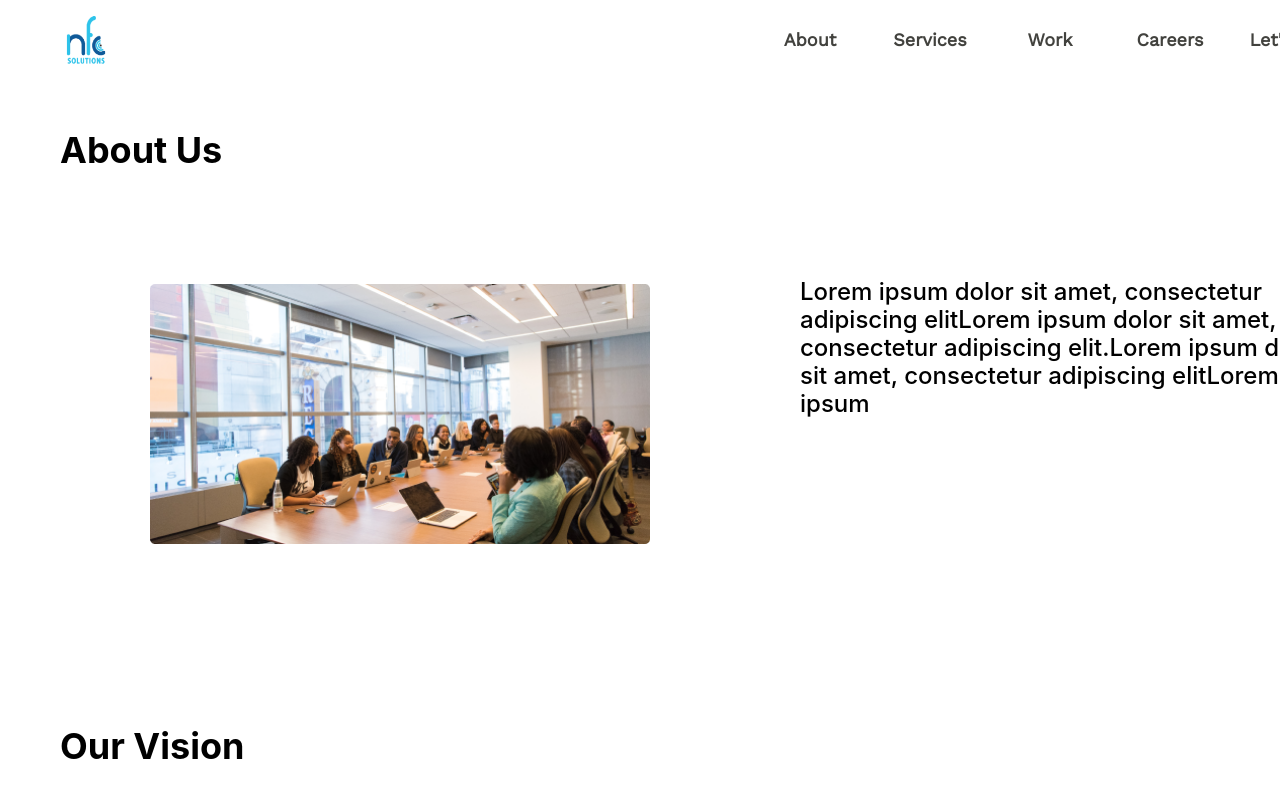
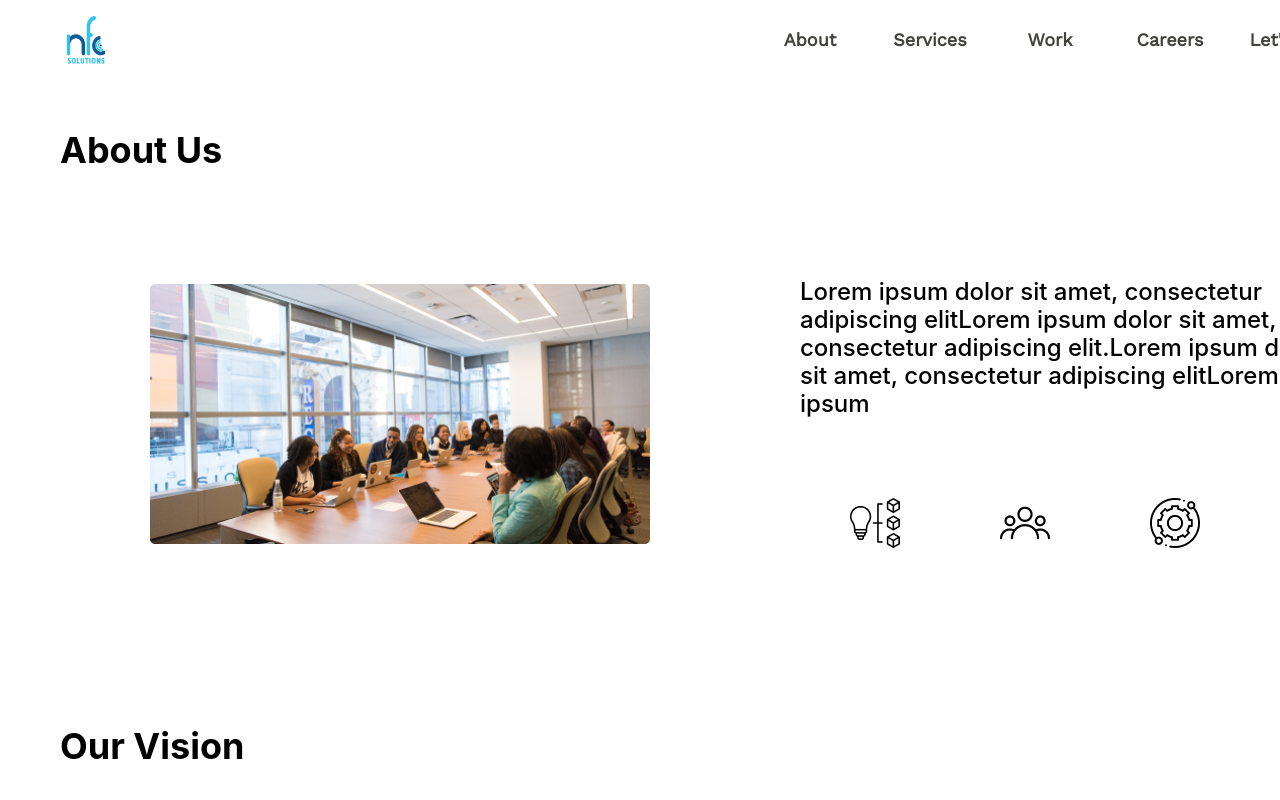
Before and after one commit to hemanth0615/NFC_Website, a React (Create React App) app: page /aboutus in a window 1280 px wide. Shown: the top 800 px of the page. Built offline with nearby package versions, Linux system fonts and the light colour scheme; a web font is replaced by a local one.

Commit message:
Update aboutus.jsx

```diff
--- a/src/Pages/About Us/aboutus.jsx
+++ b/src/Pages/About Us/aboutus.jsx
@@ -13,6 +13,10 @@ import government from "../../Images/government.png";
 import facility from "../../Images/facility-management.png";
 import supply from "../../Images/supply-chain.png";
 import events from "../../Images/events management.png";
+import idea from "../../Images/idea.png";
+import user from "../../Images/user.png";
+import technical from "../../Images/technical-support.png";
+import 'animate.css'
 
 function Aboutus(){
     return(
@@ -35,6 +39,13 @@ function Aboutus(){
                 <div className="content1">
                     <span>Lorem ipsum dolor sit amet, consectetur adipiscing elitLorem ipsum dolor sit amet, consectetur
                     adipiscing elit.Lorem ipsum dolor sit amet, consectetur adipiscing elitLorem ipsum </span>
+                    <div className="icons">
+
+                        <img class="idea animate__animated animate__slideInRight" src={idea} />
+                        <img class="user animate__animated animate__slideInRight" src={user} />
+                        <img class="technical animate__animated animate__slideInRight" src={technical} />
+                    </div>
+
                 </div>
 
             </div>
```
